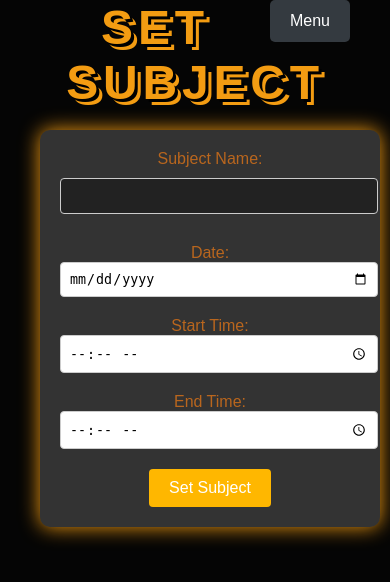
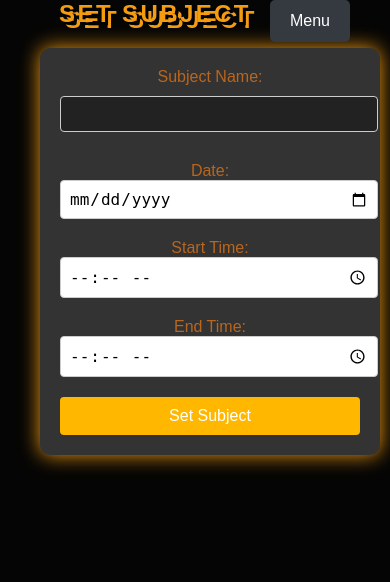
Before and after one commit to AntonioLabinjan/CV-attendance, a Flask app: page /set_subject in a window 390 px wide. Shown: the part 40-622 px from the top of the page. Run offline with Flask 3, Linux system fonts and the light colour scheme; a user stored in the database is signed in.

Commit message:
Update set_subject.html
added mobile styling

```diff
--- a/templates/set_subject.html
+++ b/templates/set_subject.html
@@ -22,6 +22,35 @@
         <input type="time" id="end_time" name="end_time" required style="width: 100%; padding: 8px; border-radius: 4px; border: 1px solid #ccc;">
     </div>
 
-    <button type="submit" style="padding: 10px 20px; font-size: 16px; color: #fff; background-color: #ffb700; border: none; border-radius: 4px; cursor: pointer;">Set Subject</button>
+    <button type="submit" style="padding: 10px 20px; font-size: 16px; color: #fff; background-color: #ffb700; border: none; border-radius: 4px; cursor: pointer; width: 100%;">Set Subject</button>
 </form>
+
+<!-- Mobile Styling -->
+<style>
+    @media (max-width: 600px) {
+        form {
+            max-width: 90%;
+            margin: auto;
+        }
+
+        h1 {
+            font-size: 1.5rem;
+            text-align: center;
+        }
+
+        label {
+            font-size: 1rem;
+        }
+
+        input, button {
+            font-size: 1rem;
+            padding: 10px;
+        }
+
+        button {
+            width: 100%;
+            font-size: 1.1rem;
+        }
+    }
+</style>
 {% endblock %}
```
